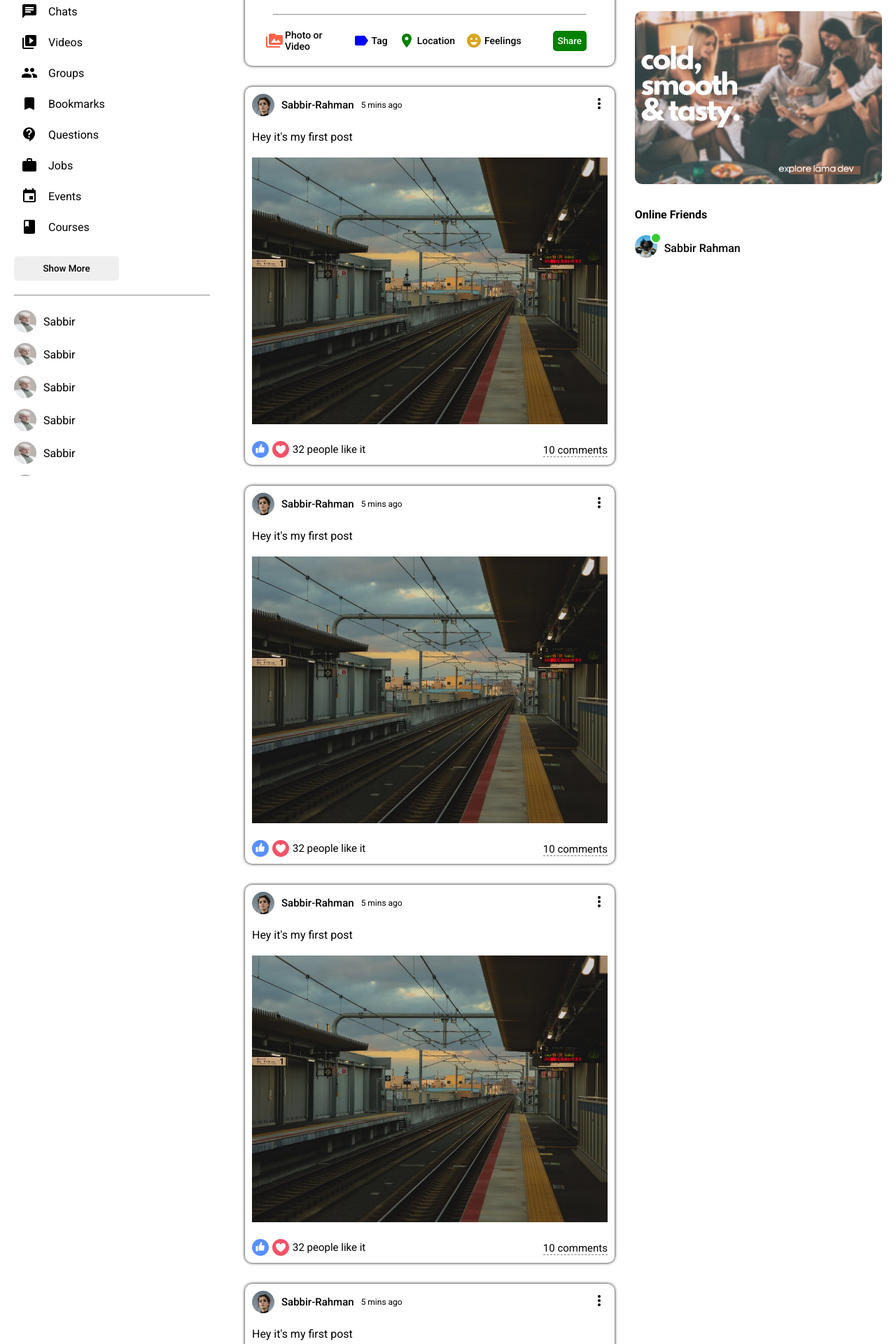
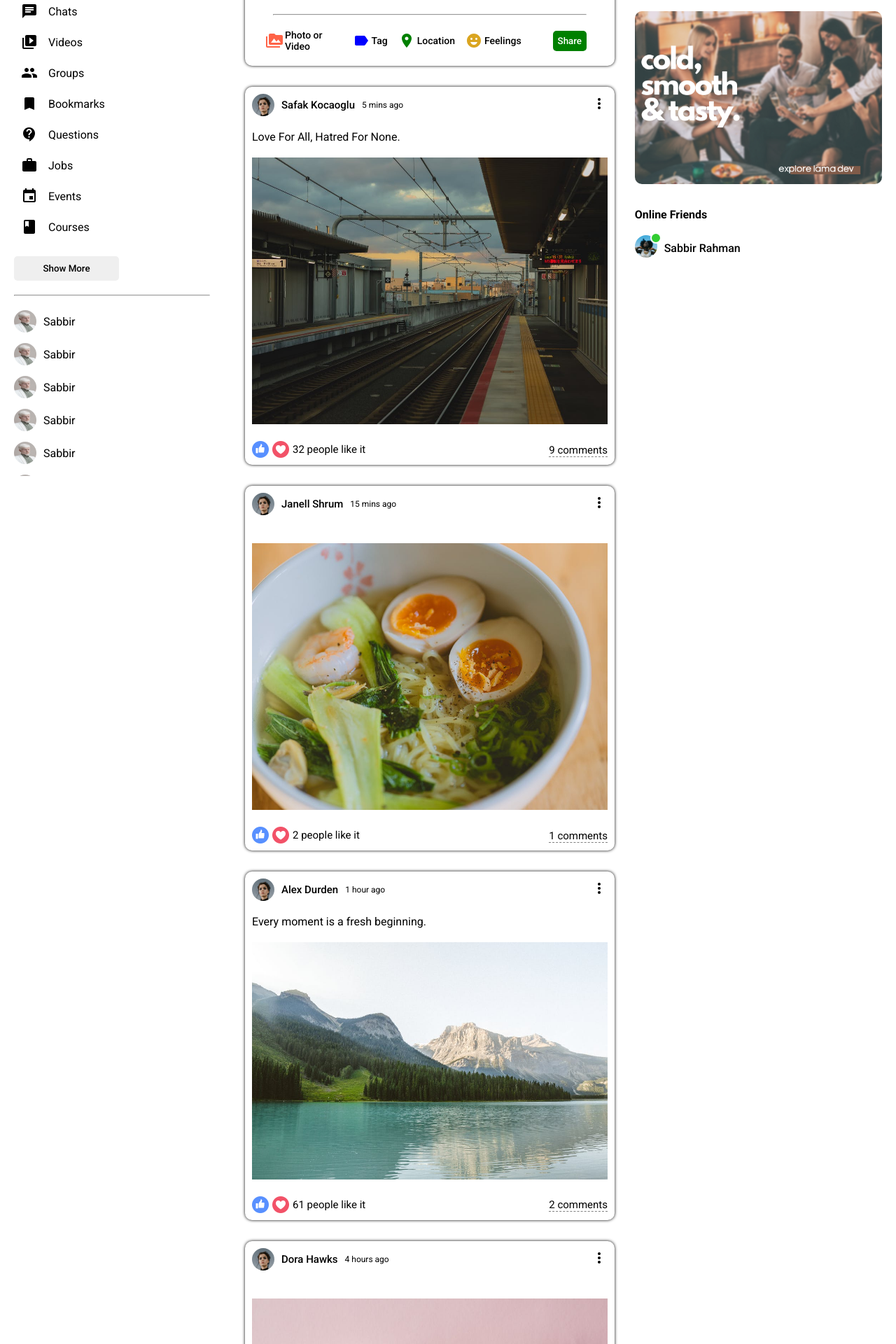
Before and after one commit to Sabbir-Rahman/socialMediaMern, a React (Create React App) app in the folder client/: page / in a window 1280 px wide. Shown: the part 120-2040 px from the top of the page at 70% size. Built offline with nearby package versions, Linux system fonts and the light colour scheme.

Commit message:
dynamic data fetching ongoing on local file

```diff
--- a/client/src/components/feed/Feed.jsx
+++ b/client/src/components/feed/Feed.jsx
@@ -2,22 +2,16 @@
 import "./feed.css"
 import Share from '../share/Share'
 import Post from '../post/Post'
-
+import { Posts } from '../../dummyData'
 
 export default function Feed() {
     return (
         <div className="feed">
             <div className="feedWrapper">
                 <Share/>
-                <Post/>
-                <Post/>
-                <Post/>
-                <Post/>
-                <Post/>
-                <Post/>
-                <Post/>
-                <Post/>
-                <Post/>
+                {Posts.map((p) => (
+                    <Post key={p.id} post={p}/>
+                ))}
                 <Post/>
             </div>
         </div>
--- a/client/src/components/post/Post.jsx
+++ b/client/src/components/post/Post.jsx
@@ -1,33 +1,42 @@
 import React from 'react'
 import "./post.css"
 import {MoreVert} from "@material-ui/icons"
+import { Users } from '../../dummyData'
 
-export default function Post() {
+export default function Post({post}) {
+    console.log(Users.filter((u) => u.id === 1)[0].username)
+    if(post){
+
+    }
     return (
         <div className="post">
             <div className="postWrapper">
                 <div className="postTop">
                     <div className="postTopLeft">
                         <img className="postProfileImg" src="/assets/person/1.jpeg" alt=""/>
-                        <span className="postUsername">Sabbir-Rahman</span>
-                        <span className="postDate">5 mins ago</span>
+                        {post &&
+                            <span className="postUsername">
+                                {Users.filter((u) => u.id === post?.userId)[0].username}
+                            </span>
+                        }
+                        <span className="postDate">{post?.date}</span>
                     </div>
                     <div className="postTopRight">
                         <MoreVert />
                     </div>
                 </div>
                 <div className="postCenter">
-                    <span className="postText">Hey it's my first post</span>
-                    <img className="postImg" src="assets/post/1.jpeg" alt=""/>
+                    <span className="postText">{post?.desc}</span>
+                    <img className="postImg" src={post?.photo} alt=""/>
                 </div>
                 <div className="postBottom">
                     <div className="postBottomLeft">
                         <img className="likeIcon" src="assets/like.png" alt=""/>
                         <img className="likeIcon" src="assets/heart.png" alt=""/>
-                        <span className="postLikeCounter">32 people like it</span>
+                        <span className="postLikeCounter">{post?.like} people like it</span>
                     </div>
                     <div className="postBottomRight">
-                        <span className="postCommentText">10 comments</span>
+                        <span className="postCommentText">{post?.comment} comments</span>
                     </div>
                 </div>
             </div>
--- /dev/null
+++ b/client/src/dummyData.js
@@ -0,0 +1,139 @@
+export const Users = [
+    {
+      id:1,
+      profilePicture: "assets/person/1.jpeg",
+      username: "Safak Kocaoglu",
+    },
+    {
+      id:2,
+      profilePicture: "assets/person/2.jpeg",
+      username: "Janell Shrum",
+    },
+    {
+      id:3,
+      profilePicture: "assets/person/3.jpeg",
+      username: "Alex Durden",
+    },
+    {
+      id:4,
+      profilePicture: "assets/person/4.jpeg",
+      username: "Dora Hawks",
+    },
+    {
+      id:5,
+      profilePicture: "assets/person/5.jpeg",
+      username: "Thomas Holden",
+    },
+    {
+      id:6,
+      profilePicture: "assets/person/6.jpeg",
+      username: "Shirley Beauchamp",
+    },
+    {
+      id:7,
+      profilePicture: "assets/person/7.jpeg",
+      username: "Travis Bennett",
+    },
+    {
+      id:8,
+      profilePicture: "assets/person/8.jpeg",
+      username: "Kristen Thomas",
+    },
+    {
+      id:9,
+      profilePicture: "assets/person/9.jpeg",
+      username: "Gary Duty",
+    },
+    {
+      id:10,
+      profilePicture: "assets/person/10.jpeg",
+      username: "Safak Kocaoglu",
+    },
+  ];
+
+  export const Posts = [
+    {
+      id: 1,
+      desc: "Love For All, Hatred For None.",
+      photo: "assets/post/1.jpeg",
+      date: "5 mins ago",
+      userId: 1,
+      like: 32,
+      comment: 9,
+    },
+    {
+      id: 2,
+      photo: "assets/post/2.jpeg",
+      date: "15 mins ago",
+      userId: 2,
+      like: 2,
+      comment: 1,
+    },
+    {
+      id: 3,
+      desc: "Every moment is a fresh beginning.",
+      photo: "assets/post/3.jpeg",
+      date: "1 hour ago",
+      userId: 3,
+      like: 61,
+      comment: 2,
+    },
+    {
+      id: 4,
+      photo: "assets/post/4.jpeg",
+      date: "4 hours ago",
+      userId: 4,
+      like: 7,
+      comment: 3,
+    },
+    {
+      id: 5,
+      photo: "assets/post/5.jpeg",
+      date: "5 hours ago",
+      userId: 5,
+      like: 23,
+      comment: 5,
+    },
+    {
+      id: 6,
+      photo: "assets/post/6.jpeg",
+      date: "1 day ago",
+      userId: 6,
+      like: 44,
+      comment: 6,
+    },
+    {
+      id: 7,
+      desc: "Never regret anything that made you smile.",
+      photo: "assets/post/7.jpeg",
+      date: "2 days ago",
+      userId: 7,
+      like: 52,
+      comment: 3,
+    },
+    {
+      id: 8,
+      photo: "assets/post/8.jpeg",
+      date: "3 days ago",
+      userId: 8,
+      like: 15,
+      comment: 1,
+    },
+    {
+      id: 9,
+      desc: "Change the world by being yourself.",
+      photo: "assets/post/9.jpeg",
+      date: "5 days ago",
+      userId: 9,
+      like: 11,
+      comment: 2,
+    },
+    {
+      id: 10,
+      photo: "assets/post/10.jpeg",
+      date: "1 week ago",
+      userId: 10,
+      like: 104,
+      comment: 12,
+    },
+  ];
```
